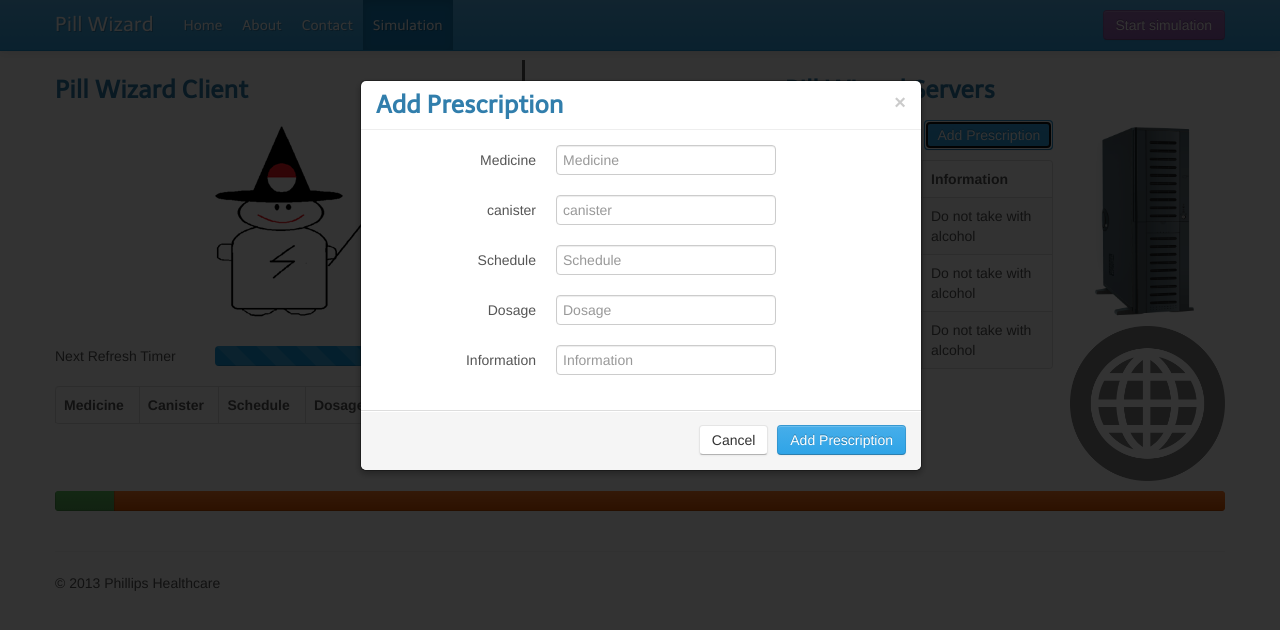
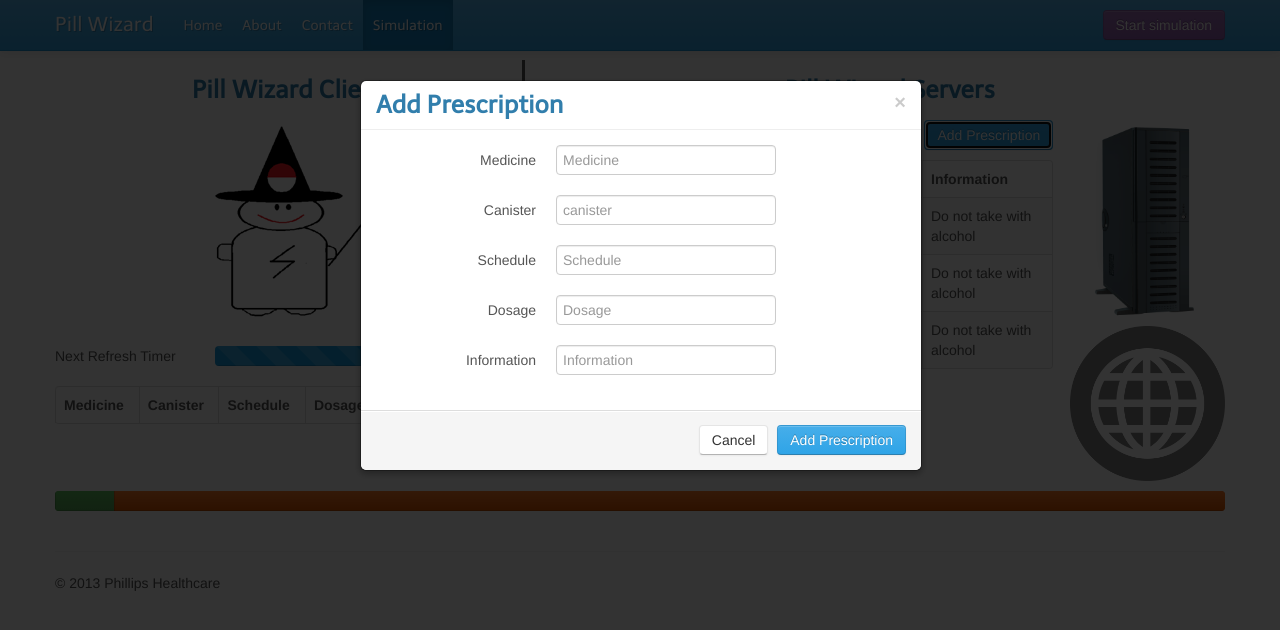
Before and after one commit to mvismonte/ucla-engr185-demo, a plain HTML site: page simulation.html in a window 1280 px wide. Both pictures are taken after a click on the button "Add Prescription". Drawn offline with Linux system fonts and the light colour scheme.

```diff
--- a/simulation.html
+++ b/simulation.html
@@ -63,7 +63,7 @@
   <div class="row-fluid" style="margin-bottom: 10px">
     <div class="span5 headerDivider">
       <div class="row-fluid">
-        <h3>Pill Wizard Client</h3>
+        <h3 style="text-align: center">Pill Wizard Client</h3>
         <div class="row-fluid" style="text-align: center">
           <img src="static/img/pill_wizard_trans.png"/>
         </div>
@@ -165,7 +165,7 @@
           </div>
         </div>
         <div class="control-group">
-          <label class="control-label" for="inputEmail">canister</label>
+          <label class="control-label" for="inputEmail">Canister</label>
           <div class="controls">
             <input type="text" data-bind="value: new_prescription.canister"  placeholder="canister">
           </div>
```
Also changed, not shown: 1 other file.
